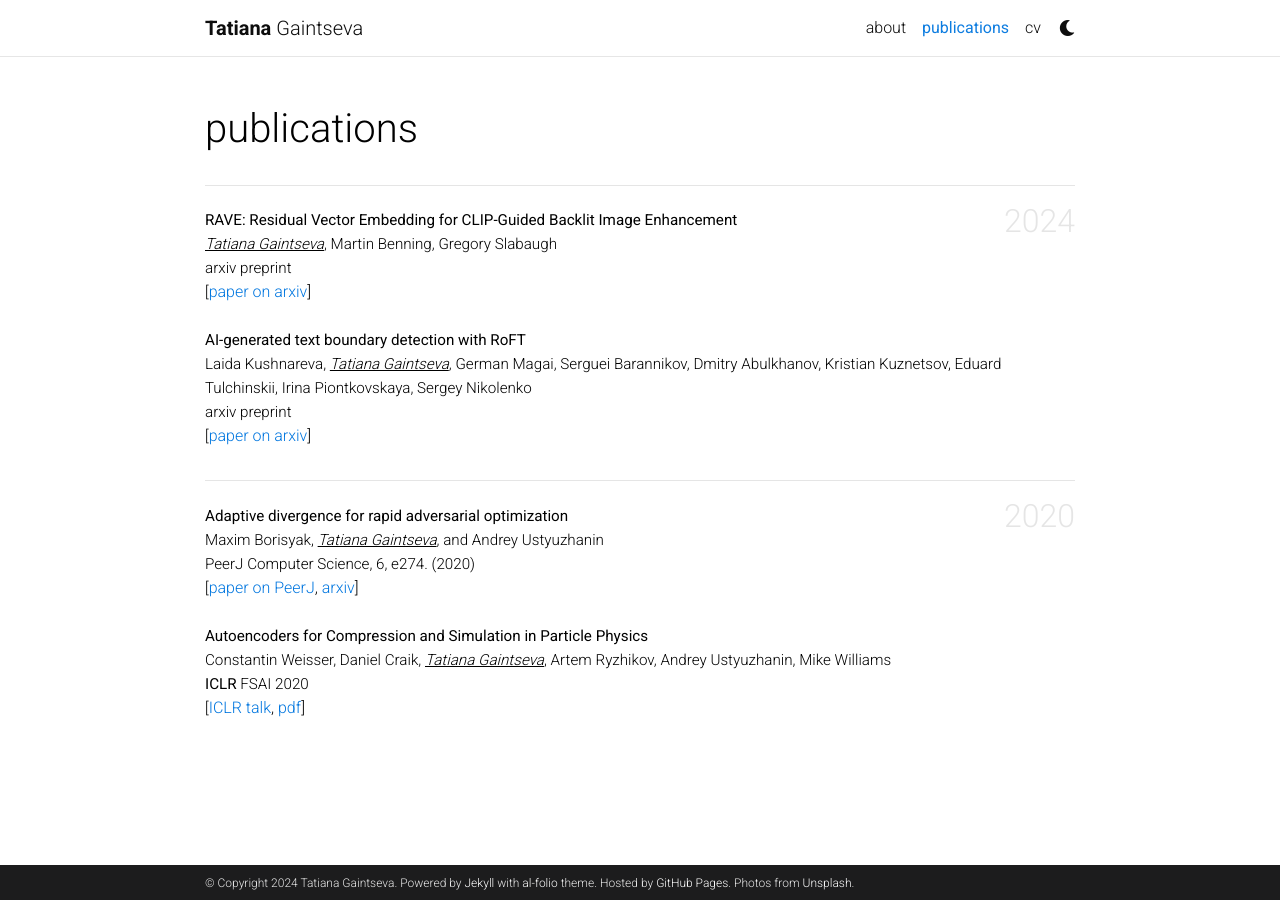
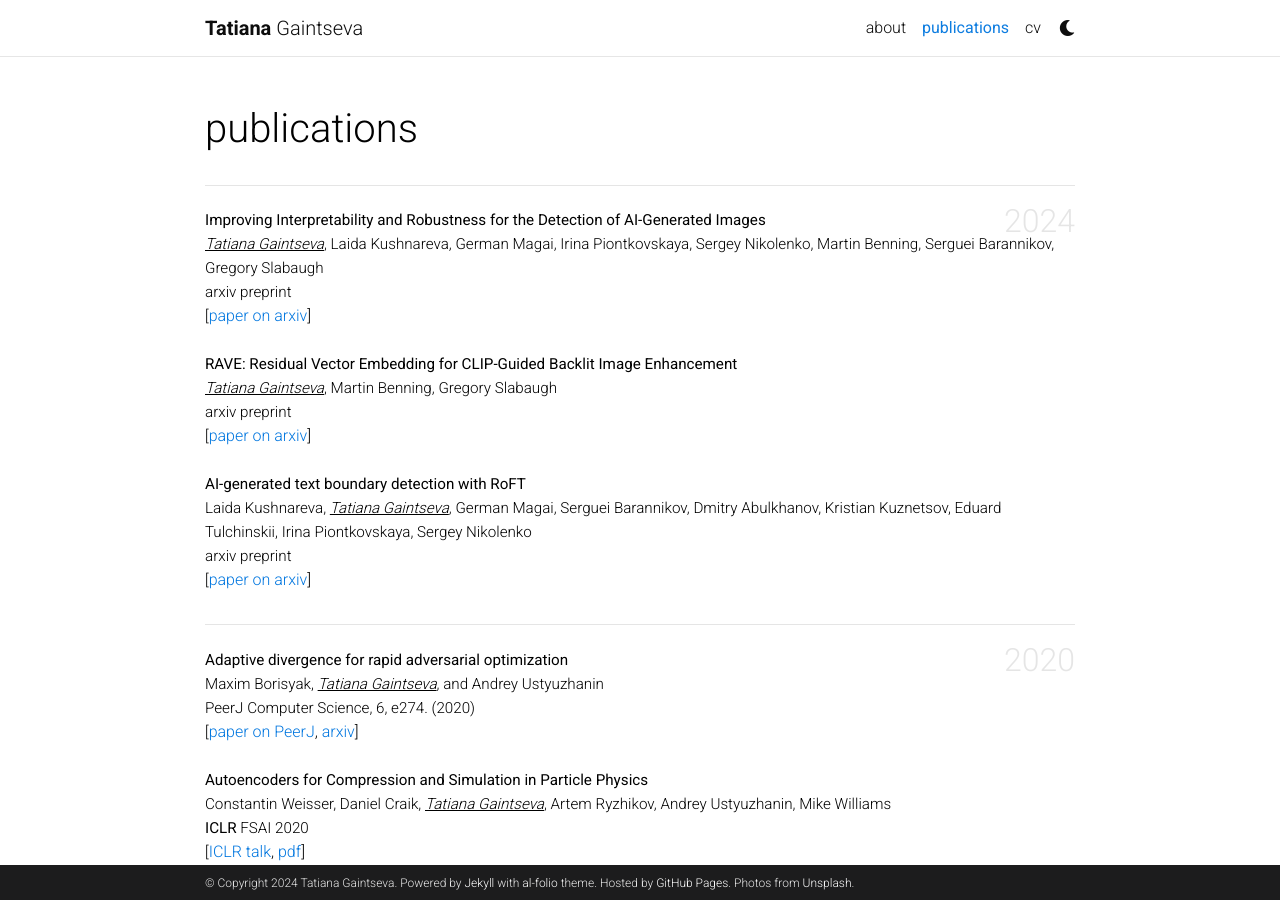
Before and after one commit to Atmyre/atmyre.github.io, a Jekyll site: the page built from _pages/publications.md, in a window 1280 px wide. Built offline with Jekyll 4.4.1, drawn with Linux system fonts in a browser that asks for light colours; comment, search, counter and statistics services are not loaded; a style sheet for code colours, icons or effects is not loaded.

Commit message:
Update selected_papers.html

```diff
--- a/_includes/selected_papers.html
+++ b/_includes/selected_papers.html
@@ -1,6 +1,16 @@
 
           <div class="publications">
             <h2 class="year">2024</h2>
+            <div>
+            <a style="font-size: 0.95rem;"><b>Improving Interpretability and Robustness for the Detection of AI-Generated Images</b></a>
+            <br>
+            <a style="font-size: 0.95rem;"><u><i>Tatiana Gaintseva</i></u>, Laida Kushnareva, German Magai, Irina Piontkovskaya, Sergey Nikolenko, Martin Benning, Serguei Barannikov, Gregory Slabaugh</a>
+            <br>
+            <a style="font-size: 0.95rem;">arxiv preprint</a>
+            <br>
+            <a style="font-size: 0.95rem;">[<a href="https://arxiv.org/abs/2406.15035">paper on arxiv</a>]</a>
+            </div>
+            <br>
             <div>
             <a style="font-size: 0.95rem;"><b>RAVE: Residual Vector Embedding for CLIP-Guided Backlit Image Enhancement</b></a>
             <br>
```
